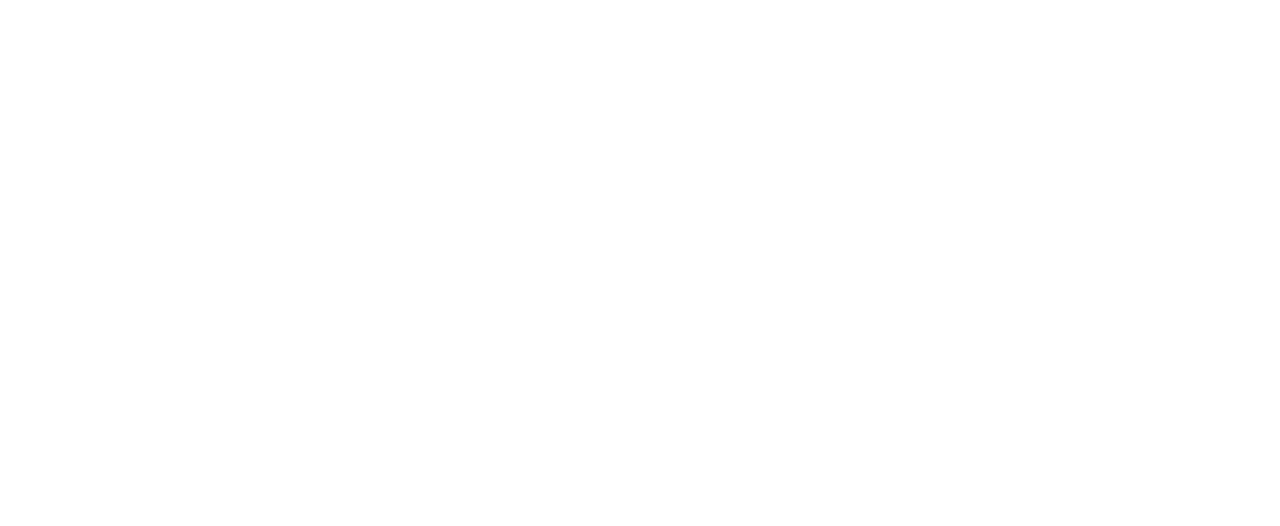
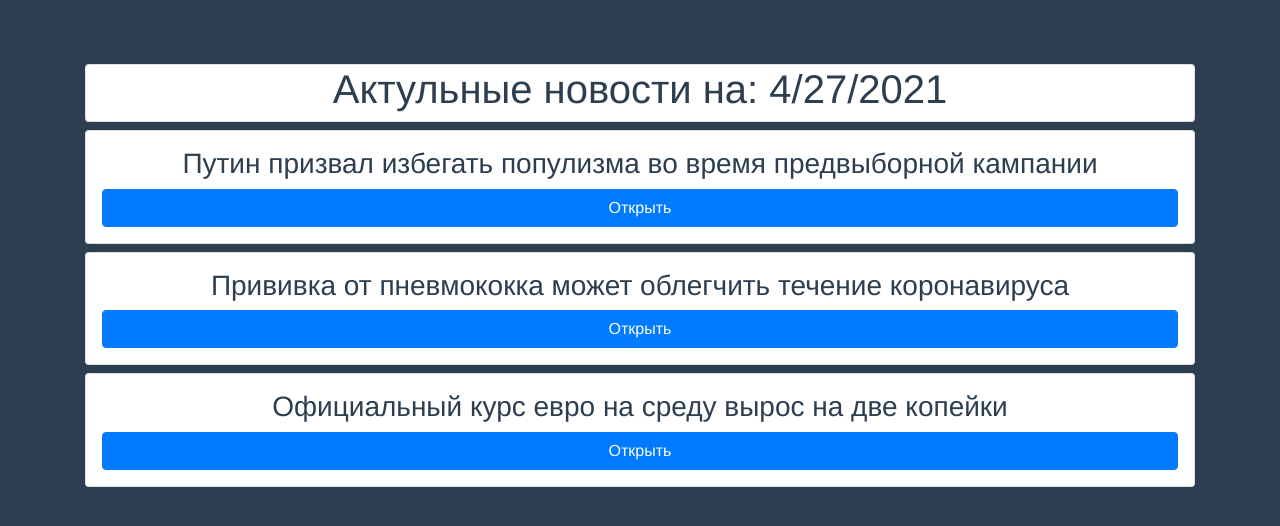
Before and after one commit to makaev-mk/test-vue, a Vue app: page / in a window 1280 px wide. Shown: the top 526 px of the page. Built offline with nearby package versions, Linux system fonts and the light colour scheme.

Commit message:
lesson 1

```diff
--- a/public/index.html
+++ b/public/index.html
@@ -5,7 +5,11 @@
     <meta http-equiv="X-UA-Compatible" content="IE=edge">
     <meta name="viewport" content="width=device-width,initial-scale=1.0">
     <link rel="icon" href="<%= BASE_URL %>favicon.ico">
-    <title><%= htmlWebpackPlugin.options.title %></title>
+      <link rel="stylesheet"
+            href="https://stackpath.bootstrapcdn.com/bootstrap/4.3.1/css/bootstrap.min.css"
+            integrity="sha384-ggOyR0iXCbMQv3Xipma34MD+dH/1fQ784/j6cY/iJTQUOhcWr7x9JvoRxT2MZw1T"
+            crossorigin="anonymous">
+      <title><%= htmlWebpackPlugin.options.title %></title>
   </head>
   <body>
     <noscript>
@@ -13,5 +17,8 @@
     </noscript>
     <div id="app"></div>
     <!-- built files will be auto injected -->
+    <script src="https://code.jquery.com/jquery-3.3.1.slim.min.js" integrity="sha384-q8i/X+965DzO0rT7abK41JStQIAqVgRVzpbzo5smXKp4YfRvH+8abtTE1Pi6jizo" crossorigin="anonymous"></script>
+    <script src="https://cdnjs.cloudflare.com/ajax/libs/popper.js/1.14.7/umd/popper.min.js" integrity="sha384-UO2eT0CpHqdSJQ6hJty5KVphtPhzWj9WO1clHTMGa3JDZwrnQq4sF86dIHNDz0W1" crossorigin="anonymous"></script>
+    <script src="https://stackpath.bootstrapcdn.com/bootstrap/4.3.1/js/bootstrap.min.js" integrity="sha384-JjSmVgyd0p3pXB1rRibZUAYoIIy6OrQ6VrjIEaFf/nJGzIxFDsf4x0xIM+B07jRM" crossorigin="anonymous"></script>
   </body>
 </html>
--- a/src/App.vue
+++ b/src/App.vue
@@ -1,14 +1,37 @@
 <template>
-  <HelloWorld msg="Welcome to Your Vue.js App"/>
+  <div class="container pt-1">
+    <div class="card">
+      <h1>Актульные новости на: {{ dateNews }} </h1>
+    </div>
+    <div class="card mt-2 p-3" v-for="item in news" :key="item">
+      <h3>{{ item }}</h3>
+      <p v-if="isOpen">Lorem ipsum dolor sit amet, consectetur adipisicing elit. Cupiditate dignissimos eveniet facere id illo ipsum laboriosam magni, nihil nobis non nulla rem repudiandae sit sunt vel velit voluptatibus. Praesentium, quibusdam.</p>
+      <button class="btn btn-primary" @click="isOpen = !isOpen">Открыть</button>
+    </div>
+  </div>
 </template>
 
 <script>
-import HelloWorld from './components/HelloWorld.vue'
 
 export default {
   name: 'App',
+  data() {
+    return {
+      dateNews : new Date().toLocaleDateString(),
+      news: [
+          'Путин призвал избегать популизма во время предвыборной кампании',
+          'Прививка от пневмококка может облегчить течение коронавируса',
+          'Официальный курс евро на среду вырос на две копейки'
+      ],
+      isOpen: false
+    }
+  },
+  methods: {
+    open() {
+      this.isOpen = !this.isOpen
+    }
+  },
   components: {
-    HelloWorld
   }
 }
 </script>
--- a/src/main.js
+++ b/src/main.js
@@ -1,4 +1,4 @@
 import { createApp } from 'vue'
 import App from './App.vue'
-
+import './style.css'
 createApp(App).mount('#app')
--- a/src/style.css
+++ b/src/style.css
@@ -0,0 +1,8 @@
+* {
+    padding: 0;
+    margin: 0;
+}
+
+body {
+    background: #2c3e50;
+}
```
